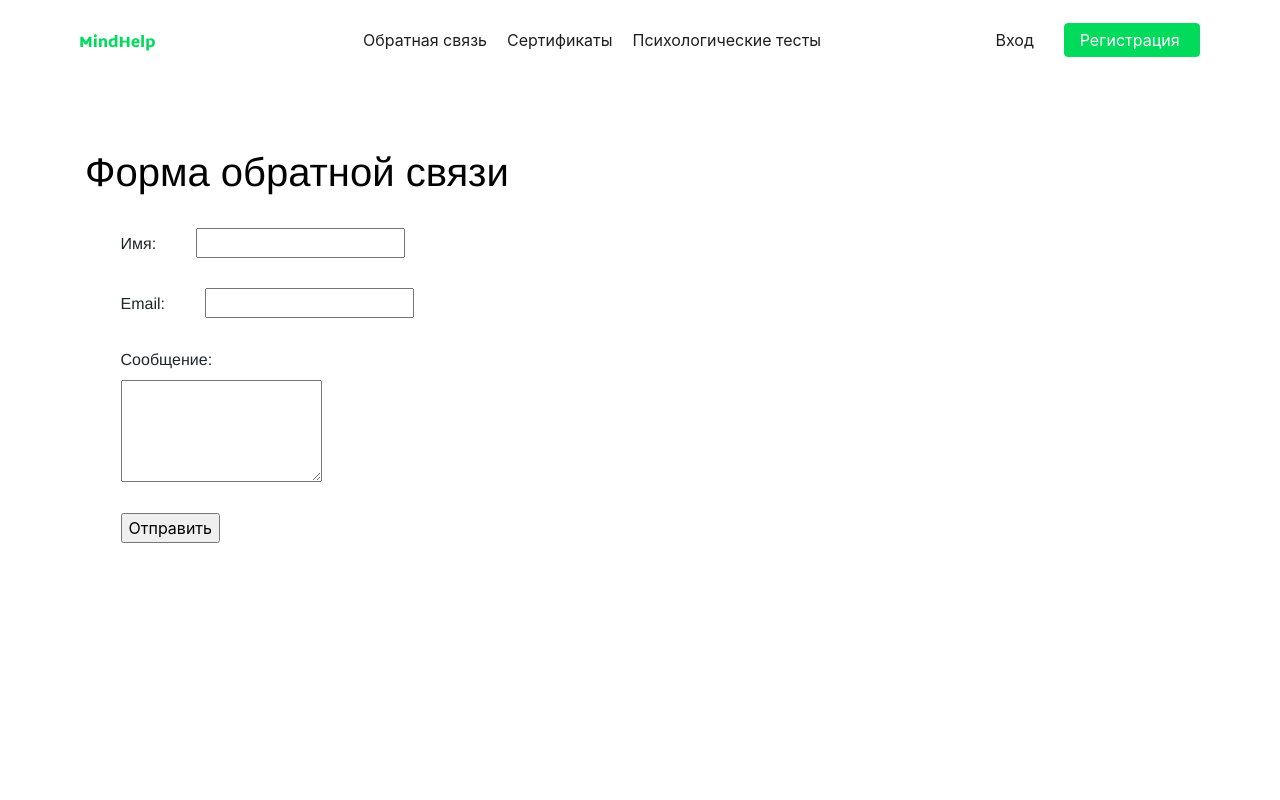
After one commit to tpdox1/mindhelp, a Flask app: page /feedback in a window 1280 px wide. The commit adds this page. Run offline with Flask 3, Linux system fonts and the light colour scheme; some libraries are stand-ins or nearby versions; some web fonts are replaced.

Commit message:
добавлены страницы и руты

```diff
--- a/app.py
+++ b/app.py
@@ -3,7 +3,7 @@ import psycopg2
 import os
 from psycopg2 import OperationalError
 
-app = Flask(__name__, template_folder=os.getcwd())
+app = Flask(__name__)
 
 # Подключение к базе данных
 def get_db_connection():
@@ -215,6 +215,13 @@ def get_client_info():
     except Exception as e:
         return jsonify({"error": str(e)}), 500
 
+@app.route('/certificats')
+def certificats():
+    return render_template('certificats.html')
+
+@app.route('/feedback')
+def tests():
+    return render_template('feedback.html')
 
 
 if __name__ == '__main__':
--- a/static/css/style.css
+++ b/static/css/style.css
@@ -87,3 +87,9 @@ h2 {
   display: inline-block;
   margin-right: 10px;
 }
+
+.test-card {
+  display: inline-block;
+  width: 30%;
+  margin: 0 1%;
+}
--- /dev/null
+++ b/templates/feedback.html
@@ -0,0 +1,103 @@
+<!DOCTYPE html>
+<html lang="ru">
+
+<head>
+  <meta charset="utf-8">
+  <meta name="viewport"
+    content="width=device-width, initial-scale=1, maximum-scale=1, minimum-scale=1, user-scalable=no">
+  <link rel="stylesheet" type="text/css" href="css/style.css">
+  <title>Психологи онлайн на MindHelp</title>
+  <link rel="stylesheet" type="text/css" href="{{ url_for('static', filename='css/style.css') }}">
+  <link rel="stylesheet" type="text/css" href="{{ url_for('static', filename='css/application.css') }}">
+
+
+</head>
+
+
+<body>
+
+  <div class="page-wrap after">
+    <div class="header-container b__s">
+      <div class="header !_z-[101]">
+        <div class="header__overlay"></div>
+        <div class="container">
+          <div class="row header__row flex-nowrap">
+            <div class="col-auto col-lg-2">
+              <a class="navbar-brand" href="{{ url_for('index') }}">
+                <img src="{{ url_for('static', filename='imgs/logo.svg') }}" class="header__logo">
+              </a>
+            </div>
+            <div class="col px-0">
+              <nav class="navbar navbar-expand navbar-light justify-content-center p-0">
+                <ul class="navbar-nav">
+                  <li class="nav-item">
+                    <a href="/feedback" target="_blank" class="nav-link">Обратная связь</a>
+                </li>
+                <li class=" nav-item">
+                      <a href="/certificats" target="_blank" class="nav-link" >Сертификаты</a>
+                  </li>
+                  <li class="nav-item">
+                    <a href="/tests" class="nav-link">
+                      <div>Психологические тесты</div>
+                    </a>
+                  </li>
+                  <li class="nav-item d-sm-none">
+                    <a class="nav-link header__link" href="/auth">
+                      Вход
+                    </a>
+                  </li>
+                </ul>
+              </nav>
+            </div>
+            <div class="col-auto col-lg-3">
+              <ul class="nav justify-content-end">
+                <li class="nav-item">
+                  <div class="header__actions">
+                    <a class="nav-link header__link" href="/auth">
+                      <svg class="icon icon-lock header__link-icon">
+                        <use xlink:href="#lock"></use>
+                      </svg>
+                      Вход
+                    </a> <a class="header__btn text-nowrap" href="/auth">
+                      Регистрация&nbsp;
+                    </a>
+                  </div>
+                  <button class="header__menu-btn" type="button" data-toggle="dropdown" aria-expanded="false">
+                    <span></span>
+                    <span></span>
+                    <span></span>
+                  </button>
+                  <div class="dropdown-menu dropdown-menu-right">
+                    <a target="_blank" class="dropdown-item" href="https://work.yasno.live/psychologist">Для
+                      психологов</a>
+                    <a target="_blank" class="dropdown-item"
+                      href="https://business.yasno.live/?utm_source=Yasno_live&amp;utm_medium=refferal&amp;utm_content=button">Для
+                      бизнеса</a>
+                    <a class="dropdown-item" href="/tests">Психологические тесты</a>
+                    <a class="dropdown-item" href="/blog">Блог</a>
+                      Вход
+                    </a>
+                  </div>
+                </li>
+              </ul>
+            </div>
+          </div>
+        </div>
+      </div>
+    </div>
+
+
+    <div class="page-wrap after">
+          <div class="container">
+            <h1>Форма обратной связи</h1>
+            <form action="/submit_feedback" method="post">
+              <label for="name">Имя:</label>
+              <input type="text" id="name" name="name" required><br><br>
+              <label for="email">Email:</label>
+              <input type="email" id="email" name="email" required><br><br>
+              <label for="message">Сообщение:</label><br>
+              <textarea id="message" name="message" rows="4" required></textarea><br><br>
+              <input type="submit" value="Отправить">
+            </form>
+          </div>
+        </div>
```
Also changed, not shown: templates/index.html (+1 -8 lines), templates/tests.html (deleted, +0 -134 lines).
